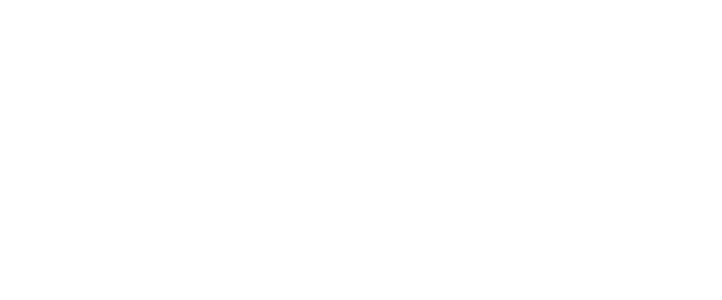
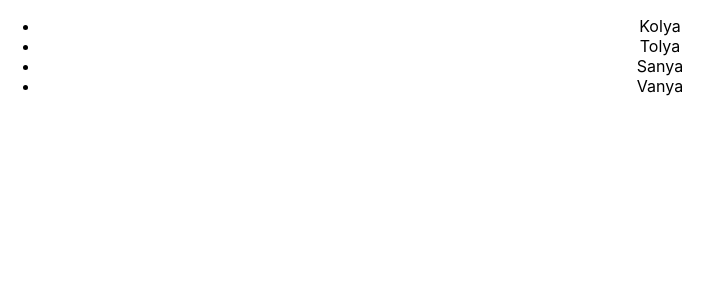
Before and after one commit to vbsm11/js-ts-native-comeback, a React (Create React App) app: page / in a window 1280 px wide. Shown: the top 300 px of the page, without its empty margins (0-722 px from the left). Built offline with nearby package versions, Linux system fonts and the light colour scheme.

Commit message:
Example map for react

```diff
--- a/src/App.tsx
+++ b/src/App.tsx
@@ -2,10 +2,18 @@
 import './App.css';
 
 function App() {
+  const names = ['Kolya', 'Tolya', 'Sanya', 'Vanya']
+
+  const users = [{name: 'Kolya'}, {name:'Tolya'}, {name:'Sanya'}, {name:'Vanya'}]
+
+  const liElements = users.map((u, index) => <li key={index}>{u.name}</li>)
+
   return (
-    <div className="App">
-
-    </div>
+      <div className="App">
+        <ul>
+          {liElements}
+        </ul>
+      </div>
   );
 }
 
```
